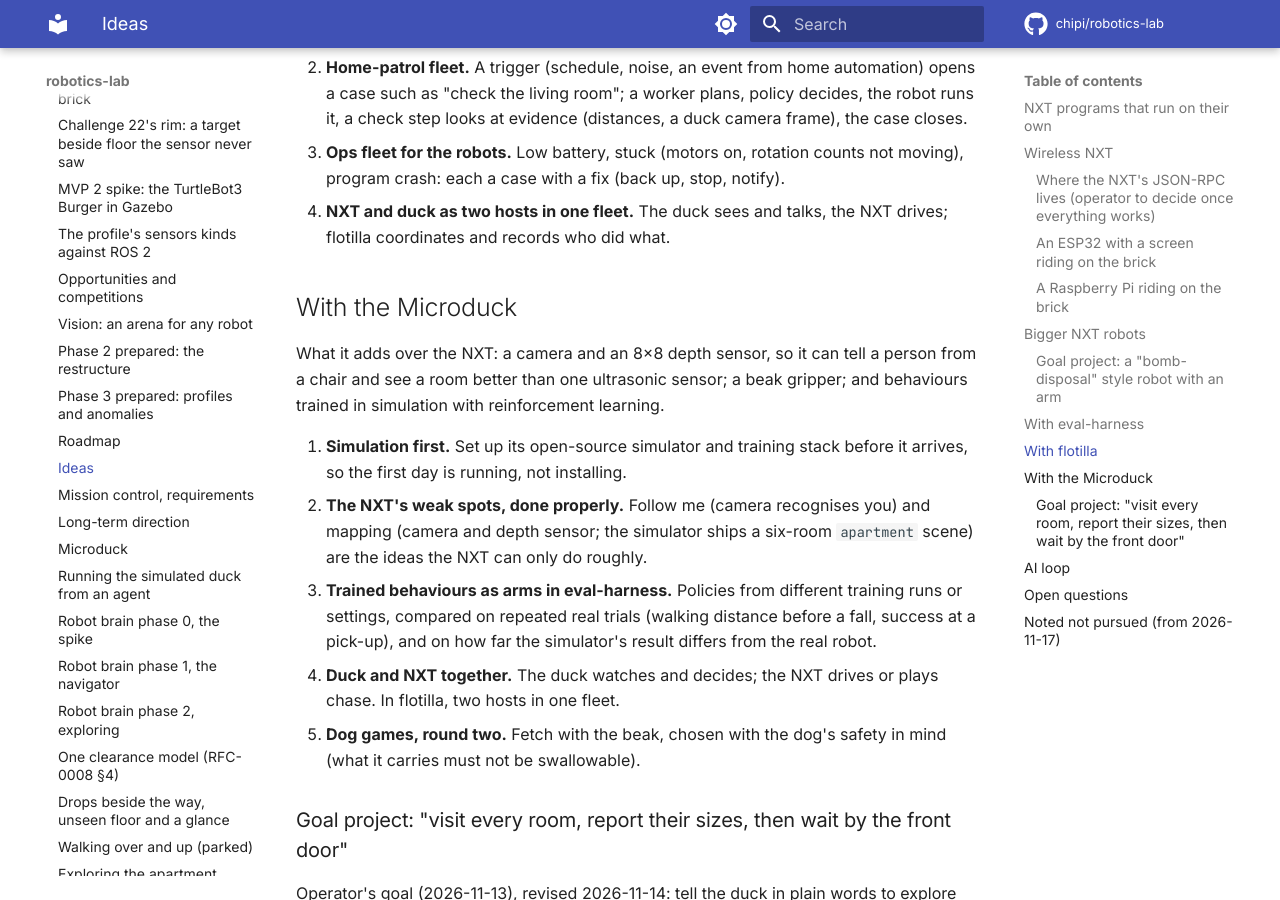
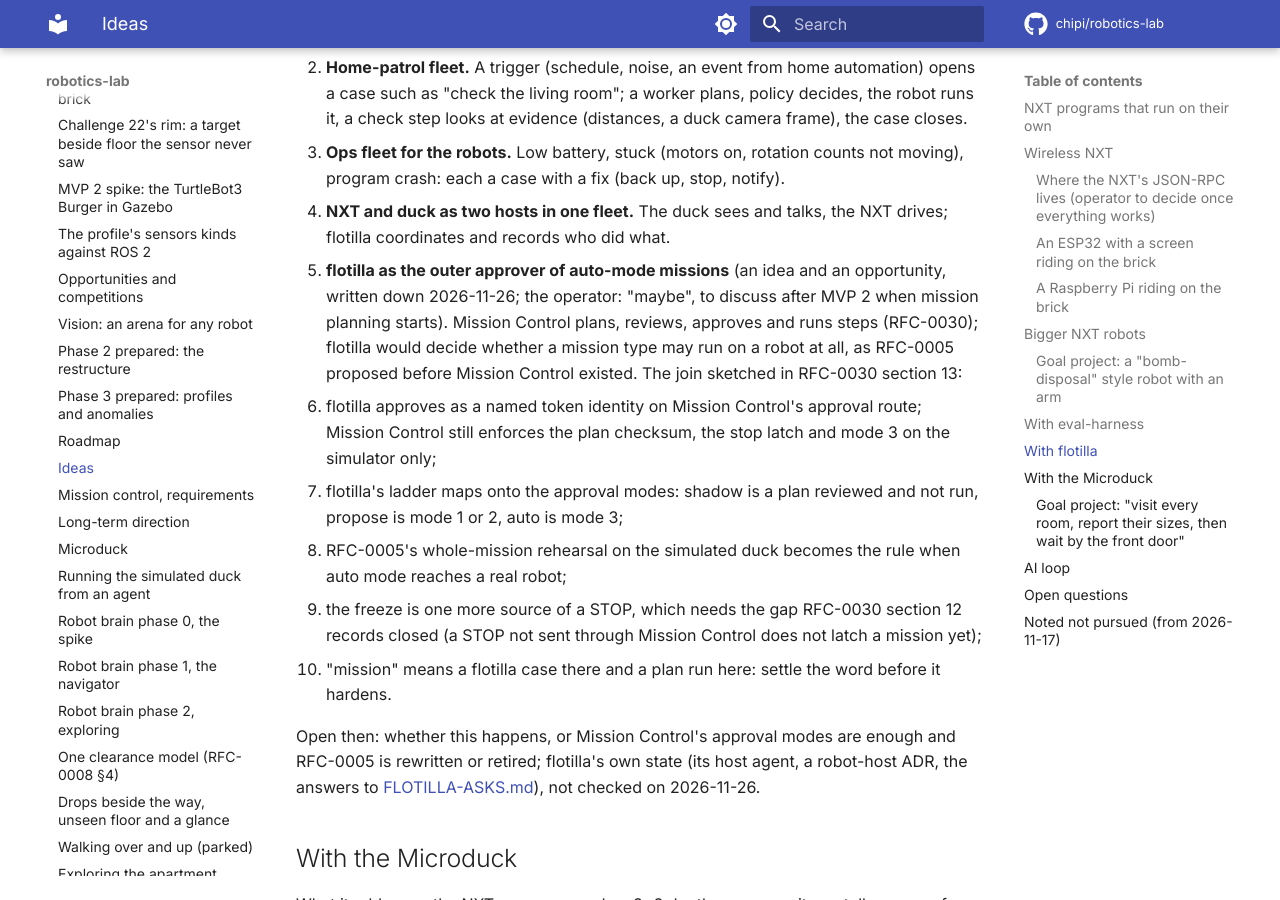
Before and after one commit to chipi/robotics-lab, an MkDocs documentation site: the page built from docs/wip/IDEAS.md, in a window 1280 px wide and 900 px high, scrolled down 5725 px. Built offline with MkDocs 1.6.1 and Material for MkDocs 9.7.7, drawn with Linux system fonts in a browser that asks for light colours; comment, search, counter and statistics services are not loaded.

Commit message:
docs: flotilla as the outer approver of auto-mode missions, an idea for after MVP 2; RFC-0030 question 7 deferred
Co-Authored-By: Claude Opus 5.5 <noreply@anthropic.com>
Claude-Session: https://claude.ai/code/session_014cvkLACeLchr5ni8n9hCia

```diff
--- a/docs/wip/IDEAS.md
+++ b/docs/wip/IDEAS.md
@@ -185,6 +185,24 @@ not built in flotilla yet, so these wait for those parts or drive them.
    program crash: each a case with a fix (back up, stop, notify).
 4. **NXT and duck as two hosts in one fleet.** The duck sees and talks, the NXT drives; flotilla
    coordinates and records who did what.
+5. **flotilla as the outer approver of auto-mode missions** (an idea and an opportunity, written
+   down 2026-11-26; the operator: "maybe", to discuss after MVP 2 when mission planning starts).
+   Mission Control plans, reviews, approves and runs steps (RFC-0030); flotilla would decide
+   whether a mission type may run on a robot at all, as RFC-0005 proposed before Mission Control
+   existed. The join sketched in RFC-0030 section 13:
+   - flotilla approves as a named token identity on Mission Control's approval route; Mission
+     Control still enforces the plan checksum, the stop latch and mode 3 on the simulator only;
+   - flotilla's ladder maps onto the approval modes: shadow is a plan reviewed and not run,
+     propose is mode 1 or 2, auto is mode 3;
+   - RFC-0005's whole-mission rehearsal on the simulated duck becomes the rule when auto mode
+     reaches a real robot;
+   - the freeze is one more source of a STOP, which needs the gap RFC-0030 section 12 records
+     closed (a STOP not sent through Mission Control does not latch a mission yet);
+   - "mission" means a flotilla case there and a plan run here: settle the word before it hardens.
+
+   Open then: whether this happens, or Mission Control's approval modes are enough and RFC-0005
+   is rewritten or retired; flotilla's own state (its host agent, a robot-host ADR, the answers
+   to [FLOTILLA-ASKS.md](FLOTILLA-ASKS.md)), not checked on 2026-11-26.
 
 ## With the Microduck
 
```
Also changed, not shown: docs/rfc/RFC-0030-missions.md (+3 -0 lines).
